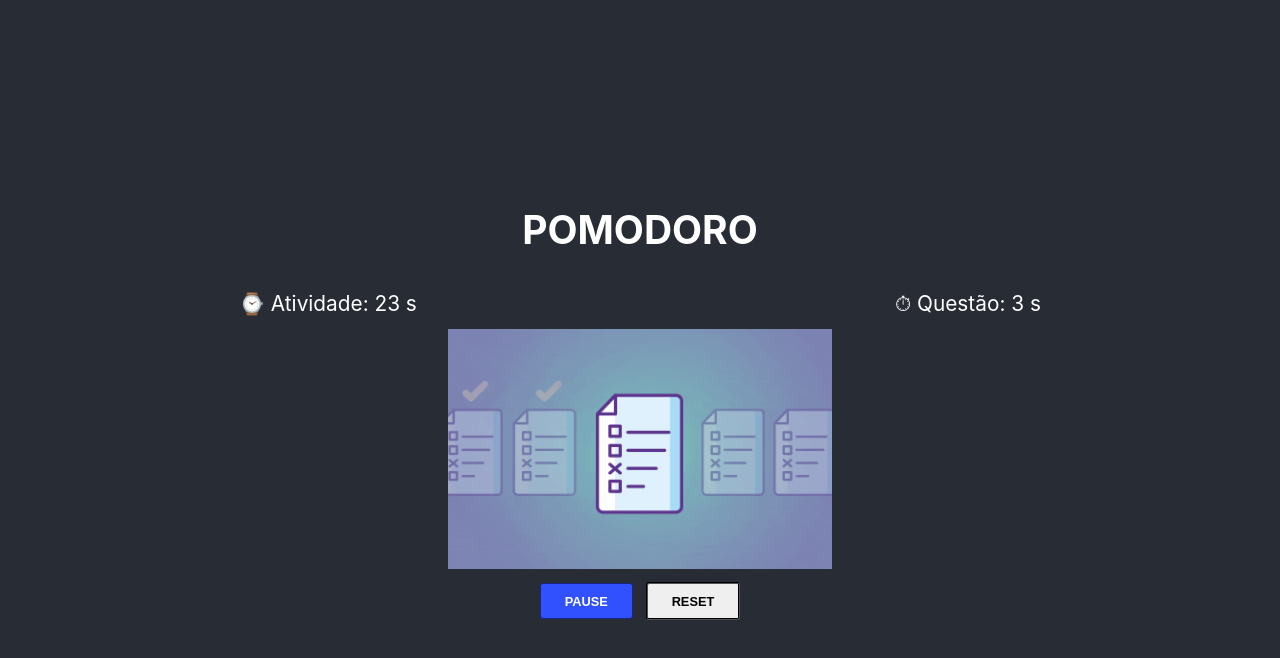
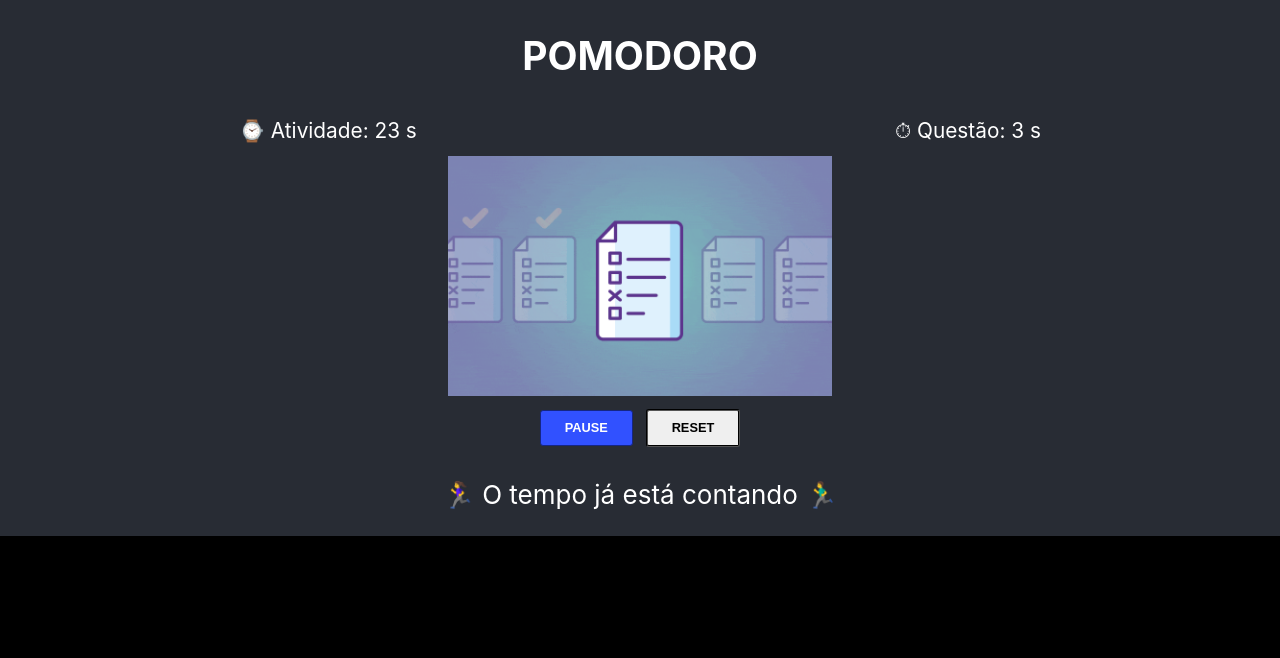
Before and after one commit to thiagocristhianferreira/timer-app, a React (Create React App) app: page / in a window 1280 px wide. Shown: the top 658 px of the page. Built offline with nearby package versions, Linux system fonts and the light colour scheme.

Commit message:
Adicionando audio ao final da contagem

```diff
--- /dev/null
+++ b/src/Components/Audio/Audio.js
@@ -0,0 +1,24 @@
+import React from "react";
+
+import './Audio.css';
+import mp3 from '../../Musics/supermariomorrendo.mp3';
+
+const Audio = (props) => {
+  const {seconds} = props;
+  if (seconds === 0) {
+    return (
+      <section>
+        <p>Seu tempo acabou 🥲</p>
+        <audio
+          controls
+          autoPlay
+          src={mp3}
+        ></audio>
+      </section>
+    )
+  } else {
+    return <p>🏃‍♀️ O tempo já está contando 🏃‍♂️</p>
+  }
+}
+
+export default Audio;
--- a/src/Components/Stopwach/Stopwatch.css
+++ b/src/Components/Stopwach/Stopwatch.css
@@ -7,7 +7,7 @@
 .app {
   text-align: center;
   background-color: #282c34;
-  min-height: 100vh;
+  min-height: 100%;
   display: flex;
   flex-direction: column;
   align-items: center;
--- a/src/Components/Stopwach/Stopwatch.js
+++ b/src/Components/Stopwach/Stopwatch.js
@@ -7,6 +7,7 @@ import ImgChecks from "../ImgChecks/ImgChecks";
 import PauseButton from "../PauseButton/PauseButton";
 import ResetButton from "../ResetButton/ResetButton";
 import Header from "../Header/Header";
+import Audio from "../Audio/Audio";
 
 const Stopwatch = () => {
   const [seconds, setSeconds] = useState(25);
@@ -63,6 +64,7 @@ const Stopwatch = () => {
         />
         <ResetButton reset={reset} />
       </div>
+      <Audio seconds={seconds} />
     </div>
   );
 };
```
Also changed, not shown: src/Components/Audio/Audio.css (added), 2 other files (tests, documents, lock files or other folders).
